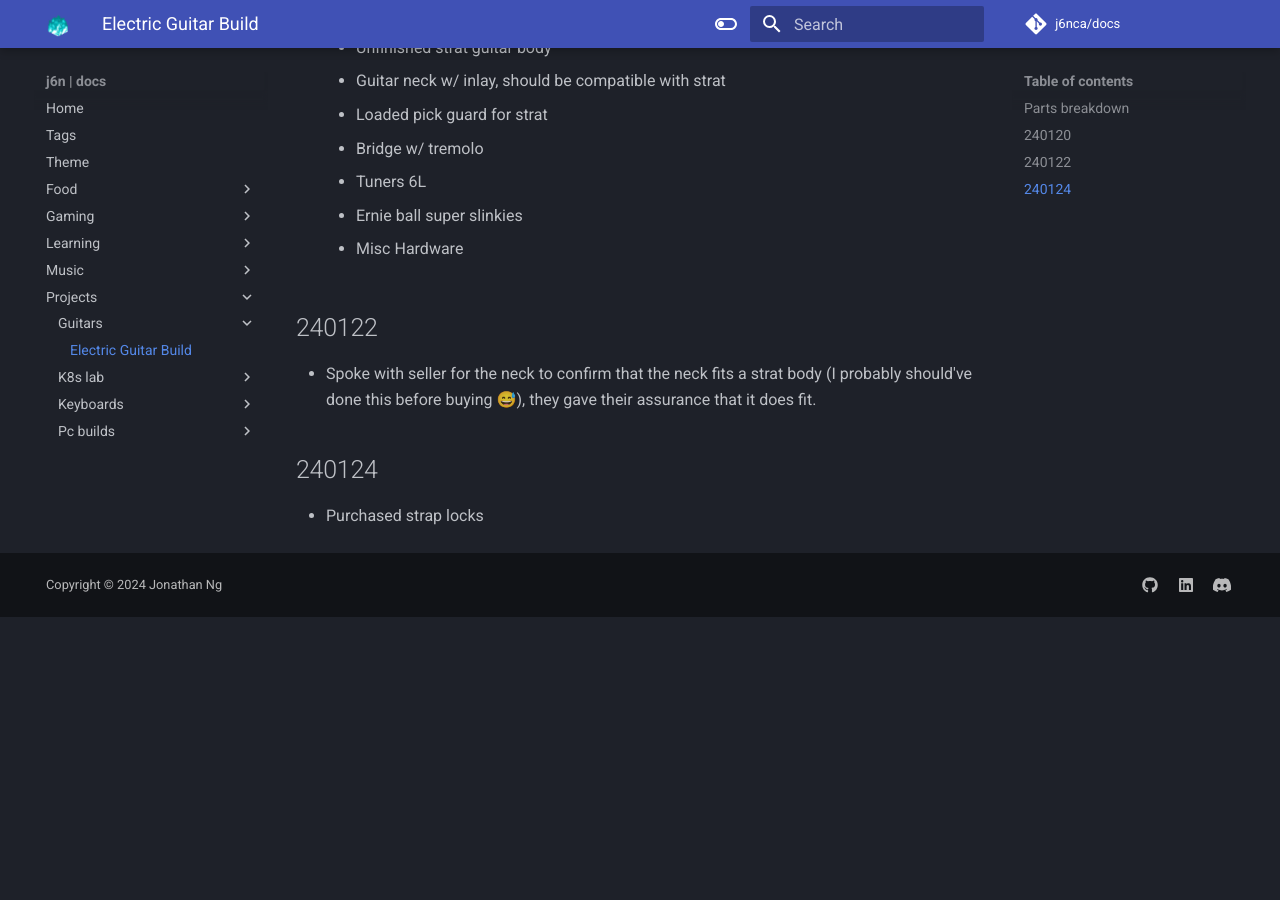
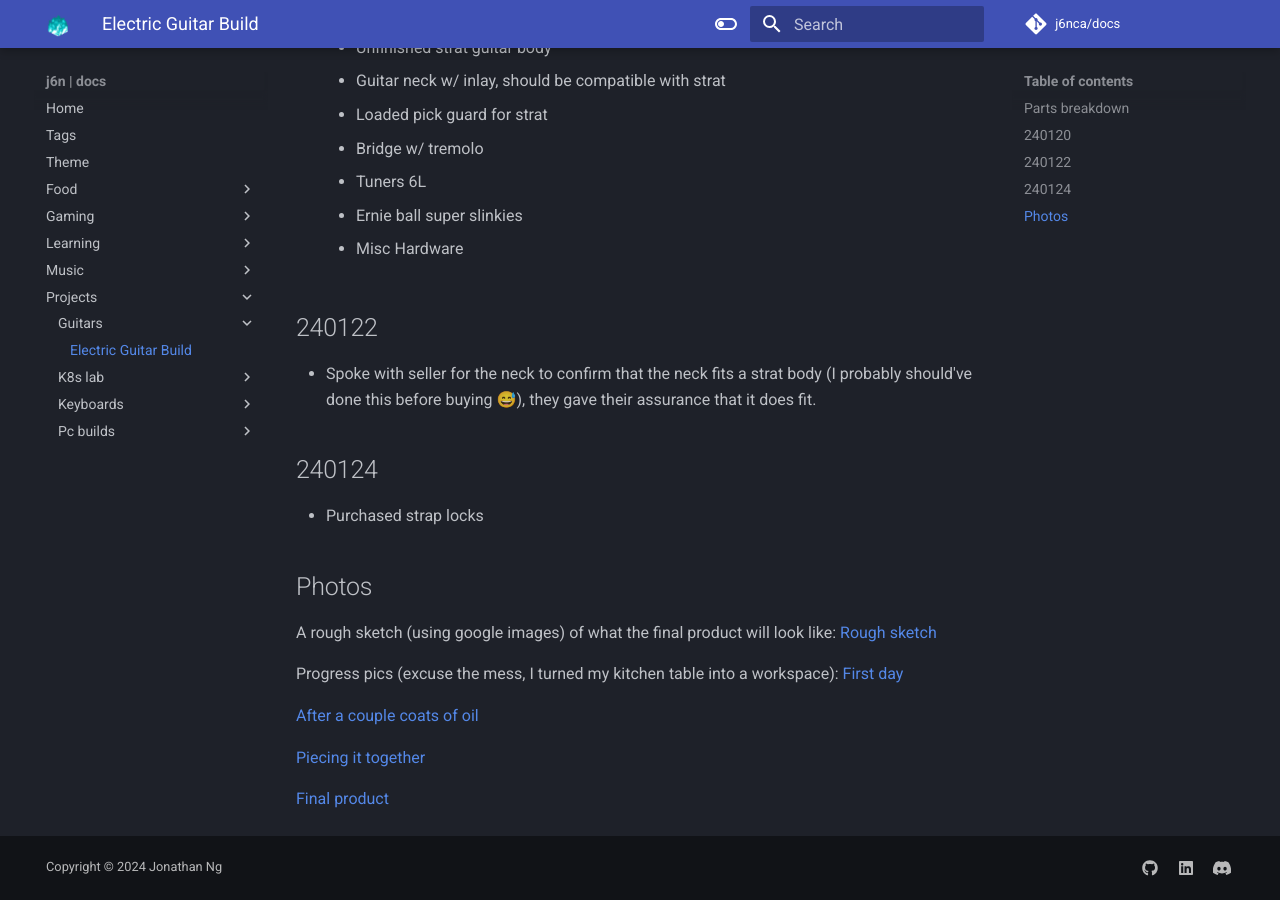
Before and after one commit to j6nca/notes, an MkDocs documentation site: the page built from docs/projects/guitars/build.md, in a window 1280 px wide and 900 px high, scrolled down 1221 px. Built offline with MkDocs 1.6.1 and Material for MkDocs 9.7.7, drawn with Linux system fonts in a browser that asks for light colours; comment, search, counter and statistics services are not loaded; before the commit the page ends 1838 px from its top, so only the background shows below that.

Commit message:
add projects

```diff
--- a/docs/projects/guitars/build.md
+++ b/docs/projects/guitars/build.md
@@ -44,3 +44,17 @@ This page will outline my thoughts building my very first electric guitar.
 ## 240124
 
 - Purchased strap locks
+
+## Photos
+
+A rough sketch (using google images) of what the final product will look like:
+[Rough sketch](https://media.discordapp.net/attachments/1259711992847929372/1259712586946052157/image.png?ex=668cae45&is=668b5cc5&hm=65e1a6a23ff2a07d165e906301990ae180afadfb14bee4e299d5738ea775a354&=&format=webp&quality=lossless)
+
+Progress pics (excuse the mess, I turned my kitchen table into a workspace):
+[First day](https://media.discordapp.net/attachments/1259711992847929372/1259712964467101716/IMG_4924.png?ex=668cae9f&is=668b5d1f&hm=5075d4cdc44d0354394339e508891bf10ea93874775edf885bd3555375054c7c&=&format=webp&quality=lossless)
+
+[After a couple coats of oil](https://media.discordapp.net/attachments/1259711992847929372/1259712965427335198/IMG_4938.jpg?ex=668cae9f&is=668b5d1f&hm=33d42f33006ab1bdde681538ce7377e31536e05e6b90f05d2e17e8f06529a654&=&format=webp&width=810&height=1080)
+
+[Piecing it together](https://media.discordapp.net/attachments/1259711992847929372/1259712966706855977/IMG_4948.jpg?ex=668cae9f&is=668b5d1f&hm=cced43d1c282804f444b0db57c80a0513bb04e40c8893a737b96b51d25103915&=&format=webp&width=810&height=1080)
+
+[Final product](https://media.discordapp.net/attachments/1259711992847929372/1259712967696715866/IMG_4965.jpg?ex=668cae9f&is=668b5d1f&hm=c1d2371c0c5425d3d0e07371235dfe4954f466fb9bdad10e3cb1fa1d89768027&=&format=webp&width=810&height=1080)
```
Also changed, not shown: docs/projects/keyboards/wooting_60he.md (added, +13 -0 lines), docs/food/reviews/umi.md (added).
